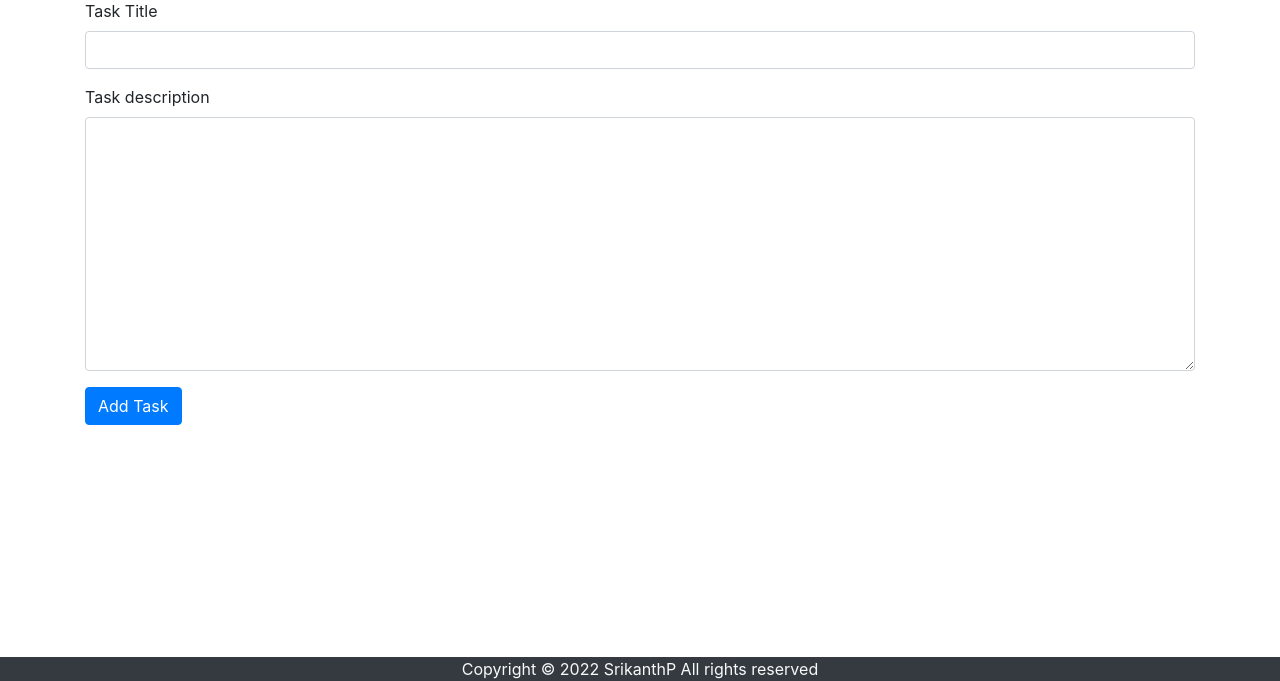
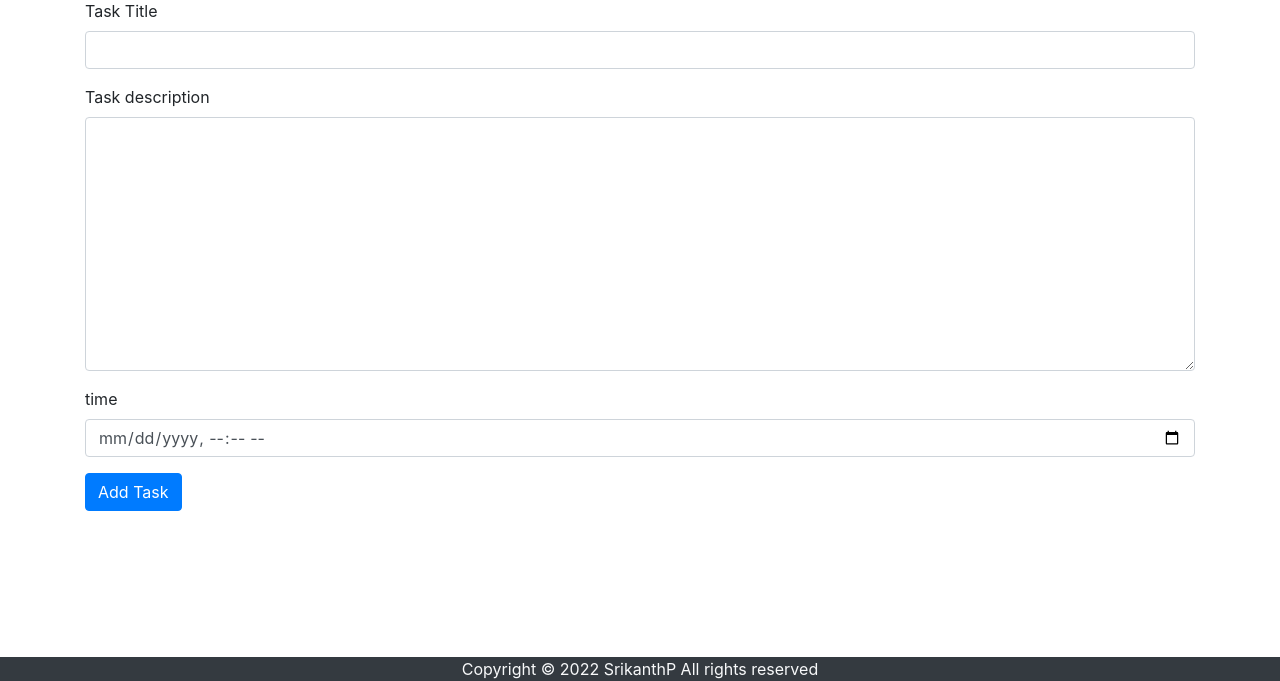
Before and after one commit to Srikanthsri5/todoListDjango, a Django app: page / in a window 1280 px wide. Shown: the part 119-800 px from the top of the page. Run offline with Django 4.2, Linux system fonts and the light colour scheme.

Commit message:
some changes

```diff
--- a/home/models.py
+++ b/home/models.py
@@ -1,10 +1,9 @@
 from django.db import models
-
 # Create your models here.
 class Task(models.Model):
     taskTitle = models.CharField(max_length=100)
     taskDesc = models.CharField(max_length=2000)
-    time = models.DateTimeField(auto_now=True)
+    time = models.DateTimeField(auto_created = True)
 
     def __str__(self):
         return self.taskTitle
--- a/home/views.py
+++ b/home/views.py
@@ -1,28 +1,18 @@
 from django.shortcuts import render, HttpResponse
 from home.models import Task
-from math import ceil
-# Create your views here.
 def home(request):
     context = {'success': False}
     if request.method == "POST":
         title = request.POST['title']
         desc = request.POST['desc']
-        ins = Task(taskTitle=title, taskDesc=desc)
+        time = request.POST['time']
+        ins = Task(taskTitle=title, taskDesc=desc, time=time)
         ins.save()
+
         context = {'success': True}
     return render(request, 'index.html', context)
 
 def task(request):
     allTasks = Task.objects.all()
-    # print(allTasks)
-    for item in allTasks:
-        print(item.taskDesc)
     context = {'tasks': allTasks}
     return render(request, 'tasks.html', context)
-
-
-def searchMatch(query, item):
-    if query in item.taskDesc.lower() or query in item.taskTitle.lower():
-        return True
-    else:
-        return False
--- a/templates/index.html
+++ b/templates/index.html
@@ -53,6 +53,10 @@
           <label for="desc">Task description</label>
           <textarea class="form-control" name="desc" id="desc" cols="50" rows="10" id=""></textarea>
         </div>
+        <div class="form-group">
+            <label for="desc">time</label>
+            <input type="datetime-local" class="form-control" id="time" name="time">
+          </div>
 
         <button type="submit" class="btn btn-primary">Add Task</button>
       </form>
```
Also changed, not shown: templates/tasks.html (+5 -3 lines), db.sqlite3, home/migrations/0002_alter_task_time.py (added), home/migrations/0003_alter_task_time.py (added), home/migrations/0004_alter_task_time.py (added), home/migrations/0005_alter_task_time.py (added).
